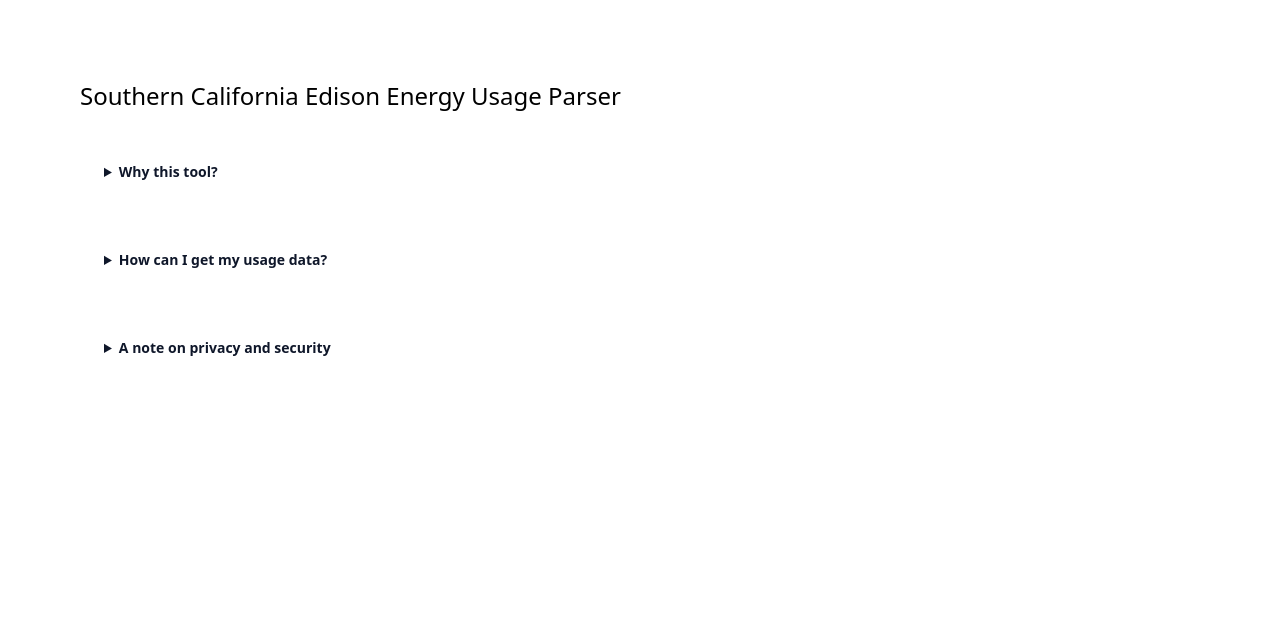
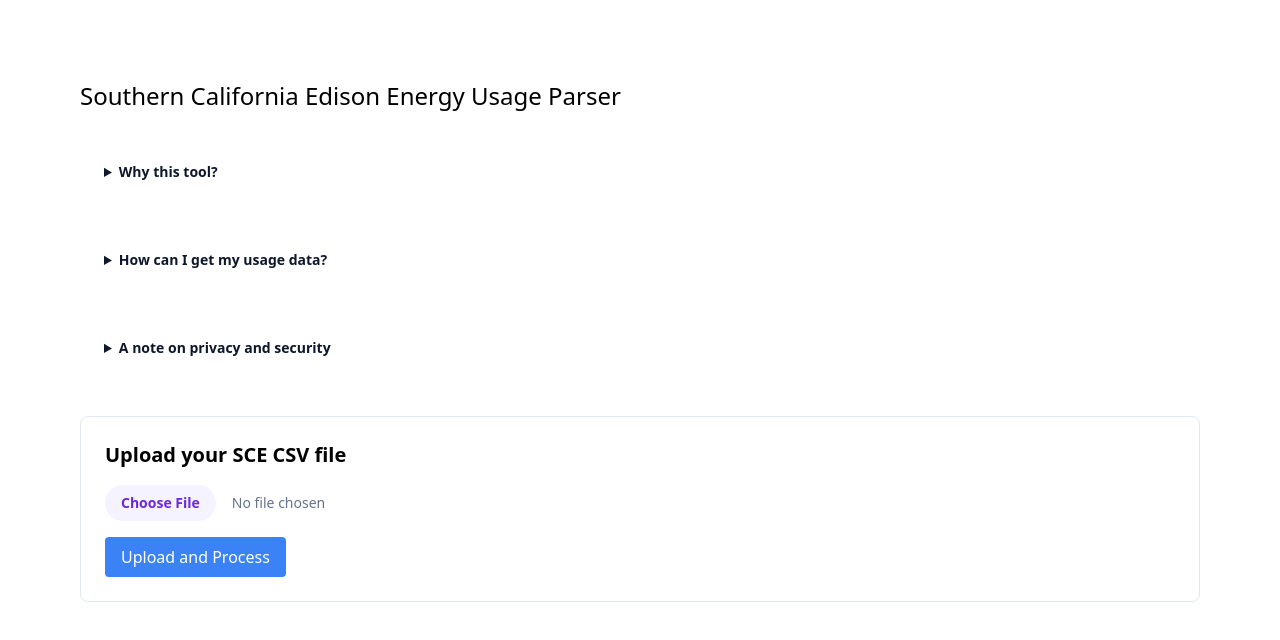
Before and after one commit to ndanny/sce-energy-parser, a Next.js app: page / in a window 1280 px wide. Shown: the top 640 px of the page. Built offline with nearby package versions, Linux system fonts and the light colour scheme.

Commit message:
Add FileUpload component to enable client-side CSV file uploads

```diff
--- /dev/null
+++ b/src/app/components/file_upload.tsx
@@ -0,0 +1,94 @@
+"use client";
+
+import React, { useState, ChangeEvent } from "react";
+
+const FileUpload: React.FC = () => {
+  const [file, setFile] = useState<File | null>(null);
+  const [csvData, setCsvData] = useState<string | null>(null);
+  const [isLoading, setIsLoading] = useState<boolean>(false);
+
+  const handleFileChange = (event: ChangeEvent<HTMLInputElement>) => {
+    const selectedFile = event.target.files?.[0] || null;
+    setFile(selectedFile);
+  };
+
+  const handleUpload = () => {
+    if (file) {
+      setIsLoading(true);
+      const reader = new FileReader();
+      reader.onload = (event: ProgressEvent<FileReader>) => {
+        const csvContent = event.target?.result as string;
+        setCsvData(csvContent);
+        setIsLoading(false);
+      };
+      reader.readAsText(file);
+    } else {
+      console.log("No file selected");
+    }
+  };
+
+  const renderCsvData = () => {
+    if (!csvData) return null;
+
+    const rows = csvData.split("\n");
+    const headers = rows[0].split(",");
+
+    return (
+      <div className="mt-8 overflow-x-auto">
+        <table className="min-w-full bg-white border border-gray-300">
+          <thead>
+            <tr className="bg-gray-100">
+              {headers.map((header, index) => (
+                <th key={index} className="py-2 px-4 border-b">
+                  {header}
+                </th>
+              ))}
+            </tr>
+          </thead>
+          <tbody>
+            {rows.slice(1).map((row, rowIndex) => (
+              <tr key={rowIndex}>
+                {row.split(",").map((cell, cellIndex) => (
+                  <td key={cellIndex} className="py-2 px-4 border-b">
+                    {cell}
+                  </td>
+                ))}
+              </tr>
+            ))}
+          </tbody>
+        </table>
+      </div>
+    );
+  };
+
+  return (
+    <div className="p-6 mt-8 bg-white border border-slate-200 rounded-lg">
+      <h2 className="text-xl font-semibold mb-4">Upload your SCE CSV file</h2>
+      <input
+        type="file"
+        accept=".csv"
+        onChange={handleFileChange}
+        className="block w-full text-sm text-slate-500
+          file:mr-4 file:py-2 file:px-4
+          file:rounded-full file:border-0
+          file:text-sm file:font-semibold
+          file:bg-violet-50 file:text-violet-700
+          hover:file:bg-violet-100
+        "
+      />
+      <button
+        onClick={handleUpload}
+        className="mt-4 px-4 py-2 bg-blue-500 text-white rounded hover:bg-blue-600 transition-colors"
+        disabled={!file || isLoading}
+      >
+        {isLoading ? "Processing..." : "Upload and Process"}
+      </button>
+      {csvData && (
+        <p className="mt-4 text-green-600">CSV data loaded successfully!</p>
+      )}
+      {renderCsvData()}
+    </div>
+  );
+};
+
+export default FileUpload;
--- a/src/app/page.tsx
+++ b/src/app/page.tsx
@@ -1,4 +1,5 @@
 import Faq from "./components/faq";
+import FileUpload from "./components/file_upload";
 
 export default function Home() {
   return (
@@ -7,6 +8,7 @@
         Southern California Edison Energy Usage Parser
       </h1>
       <Faq />
+      <FileUpload />
     </div>
   );
 }
```
